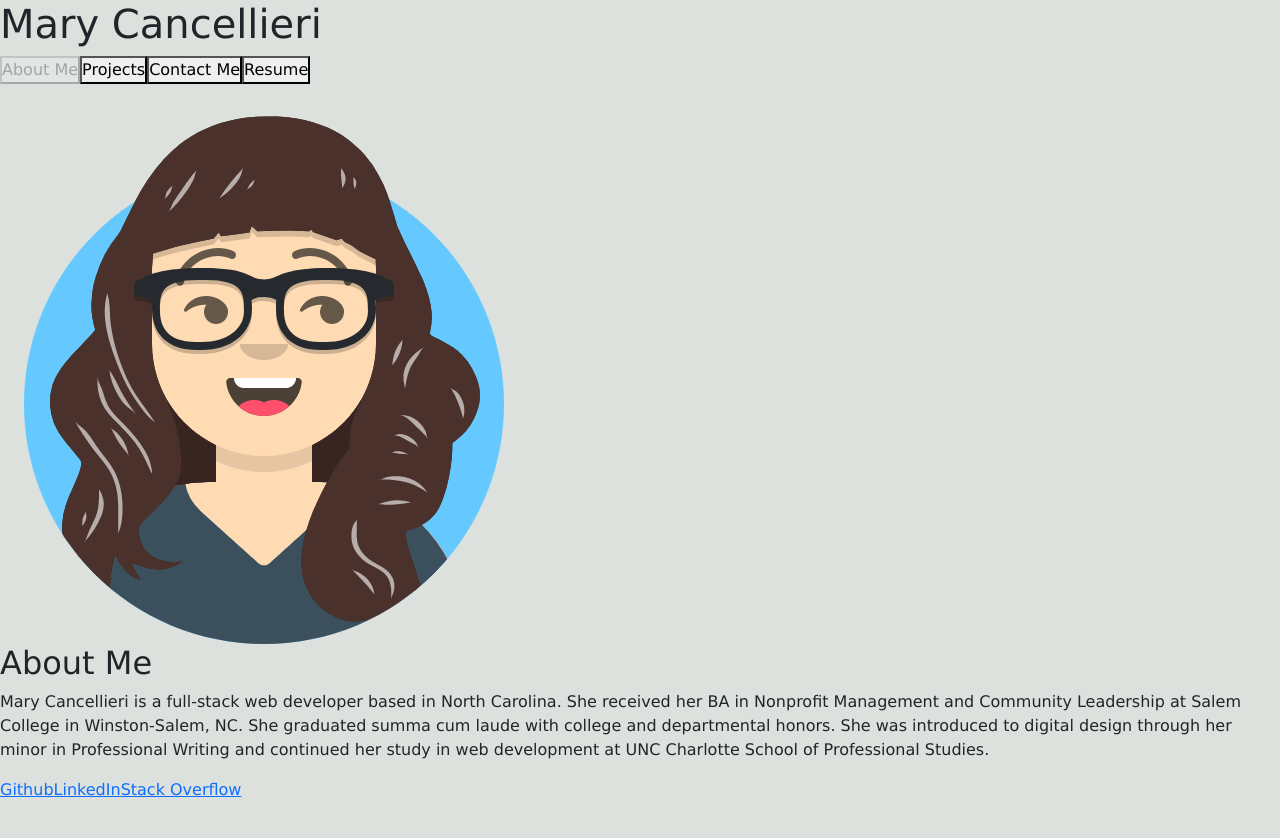
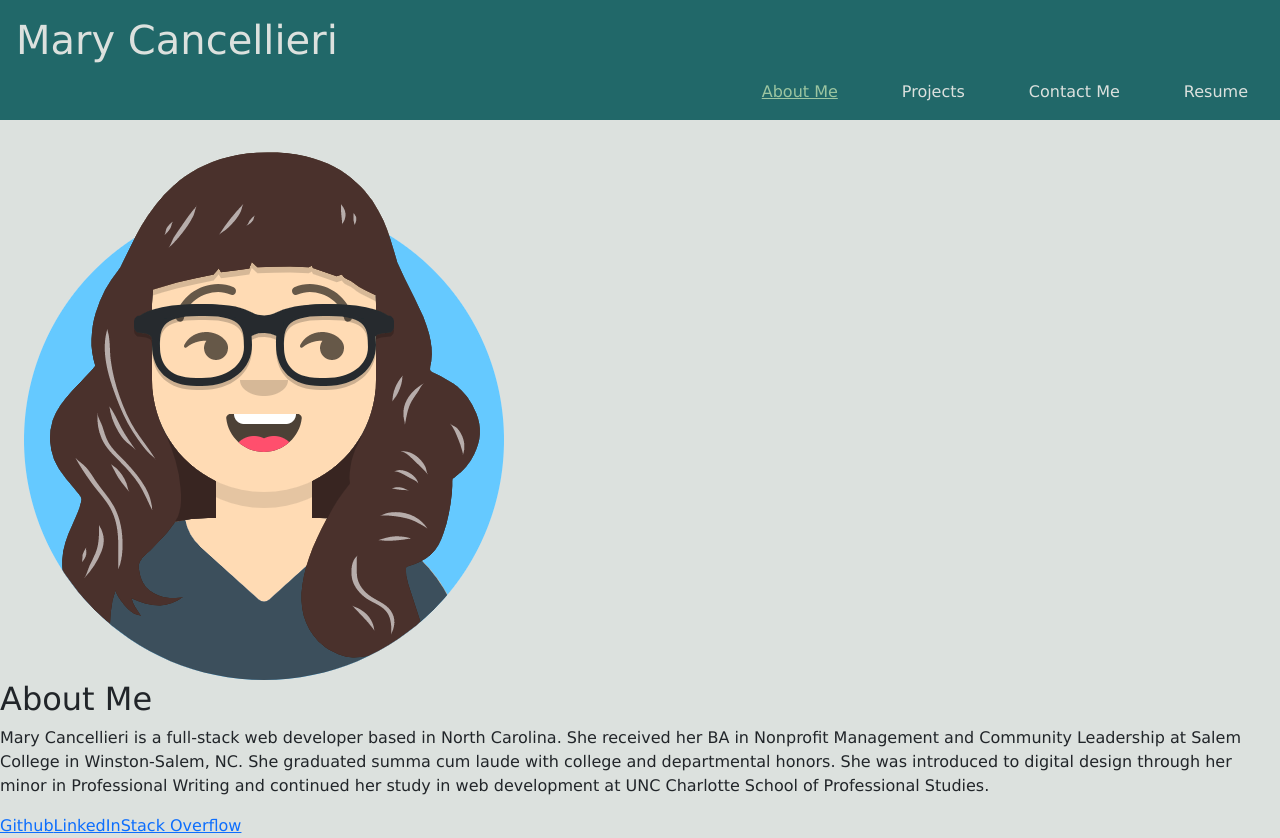
Before and after one commit to mycancel/portfolio, a React (Create React App) app: page / in a window 1280 px wide. Before the commit the page ends 802 px from the top, so only its background shows below. Built offline with nearby package versions, Linux system fonts and the light colour scheme.

Commit message:
Added Menu button to reveal navigation bar on small to medium screens

```diff
--- a/src/components/Header.js
+++ b/src/components/Header.js
@@ -6,24 +6,55 @@ function disableButton(btn, page) {
   return disabledBool;
 }
 
+// Toggles the visible state of the navbar menu
+function showNav() {
+  const nav = document.querySelector('nav');
+  const classes = nav.classList.value.trim();
+  if (classes.includes('visible')) {
+    nav.classList = '';
+    const newClasses = classes.replace(' visible', '');
+    nav.classList = newClasses;
+  } else {
+    console.log('It does not have it')
+    nav.classList = '';
+    const newClasses = classes + ' visible'
+    nav.classList = newClasses;
+  }
+}
+
 function Header({page, setPage}) {
   return (
     <>
-      <header>
-        <h1>Mary Cancellieri</h1>
-        <nav>
-          <button onClick={() => setPage("about")} disabled={disableButton("about", page)}>
+      <header className="d-flex flex-column">
+        <h1 className="m-3 light-text">Mary Cancellieri</h1>
+        {/* Menu button visible on small and medium screens */}
+        <button className="mb-3 p-3 border-0 h4 menu" onClick={() =>showNav()}>Menu</button>
+        <nav className="d-flex justify-content-end">
+
+          <button onClick={() => setPage("about")}
+            disabled={disableButton("about", page)}
+            className="mb-3 px-3 light-text border-0 text-nowrap">
             About Me
           </button>
-          <button onClick={() => setPage("project")} disabled={disableButton("project", page)}>
+
+          <button onClick={() => setPage("project")}
+            disabled={disableButton("project", page)}
+            className="mb-3 px-3 light-text border-0 text-nowrap">
             Projects
           </button>
-          <button onClick={() => setPage("contact")} disabled={disableButton("contact", page)}>
+
+          <button onClick={() => setPage("contact")}
+            disabled={disableButton("contact", page)}
+            className="mb-3 px-3 light-text border-0 text-nowrap">
             Contact Me
           </button>
-          <button onClick={() => setPage("resume")} disabled={disableButton("resume", page)}>
+
+          <button onClick={() => setPage("resume")}
+            disabled={disableButton("resume", page)}
+            className="mb-3 px-3 light-text border-0 text-nowrap">
             Resume
           </button>
+
         </nav>
       </header>
       <Navigation page={page} />
--- a/src/css/style.css
+++ b/src/css/style.css
@@ -14,6 +14,28 @@ body {
   font-family:'Lucida Sans', 'Lucida Sans Regular', 'Lucida Grande', 'Lucida Sans Unicode', Geneva, Verdana, sans-serif;
 }
 
+/* Header and Navigation Bar */
+header, header button {
+  background-color: var(--teal);
+  color: var(--offwhite);
+}
+
+header button {
+  display: flex;
+  margin-left: 16px;
+  margin-right: 16px;
+}
+
+.light-text:disabled {
+  color: var(--light);
+  text-decoration: underline;
+}
+
+.menu {
+  display: none;
+}
+
+/* Project Page */
 .overlay {
   opacity: 0;
 }
@@ -35,4 +57,16 @@ body {
  .note {
   display: block
  }
+ header nav{
+  visibility: hidden;
+ }
+ .visible {
+  visibility: visible;
+  display: flex;
+  flex-direction: column;
+ }
+ .menu {
+  display: block;
+  background-color: var(--green);
+ }
 }
```
